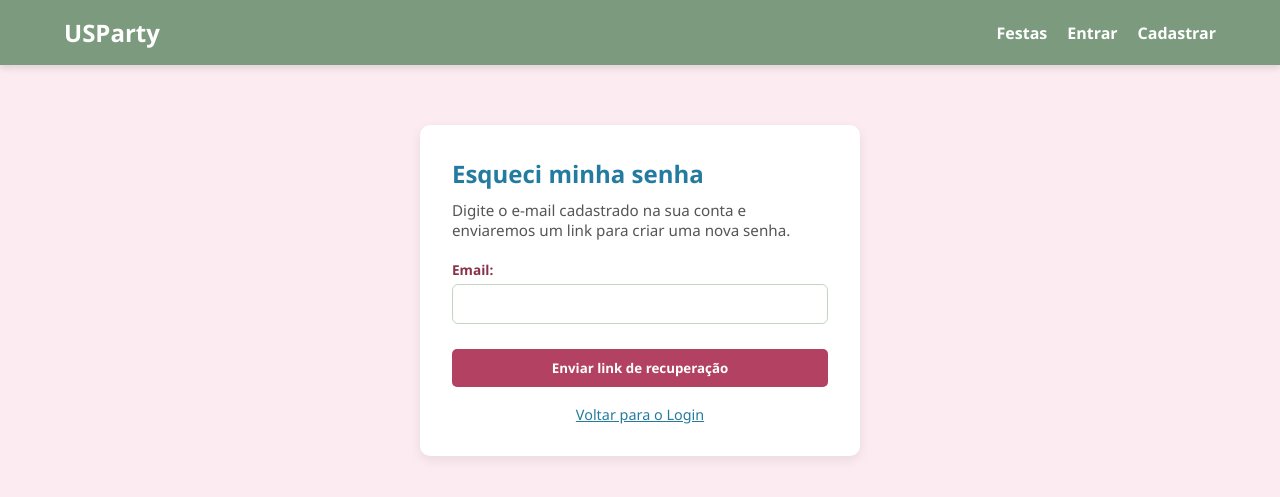
After one commit to annarzcardoso15/USParty, a Django app: page /usuarios/senha/esqueci/ in a window 1280 px wide. The commit adds this page. Shown: the top 497 px of the page. Run offline with Django 5.2, Linux system fonts and the light colour scheme.

Commit message:
Adiciona fluxo de recuperacao de senha na pagina de login

```diff
--- a/usparty/settings.py
+++ b/usparty/settings.py
@@ -131,3 +131,5 @@ MAILERS = {
         'BACKEND': 'django.core.mail.backends.console.EmailBackend',
     },
 }
+
+EMAIL_BACKEND = 'django.core.mail.backends.console.EmailBackend'
--- /dev/null
+++ b/usuarios/templates/usuarios/senha_email.txt
@@ -0,0 +1,6 @@
+Olá! Recebemos um pedido para trocar a senha da sua conta no USParty.
+
+Para criar uma senha nova, acesse o link abaixo:
+{{ protocol }}://{{ domain }}{% url 'password_reset_confirm' uidb64=uid token=token %}
+
+Se não foi você quem solicitou, é só ignorar este e-mail.
--- /dev/null
+++ b/usuarios/templates/usuarios/senha_esqueci.html
@@ -0,0 +1,56 @@
+{% extends 'base.html' %}
+
+{% block content %}
+<style>
+    .auth-card {
+        max-width: 440px;
+        margin: 40px auto;
+        background: white;
+        padding: 32px;
+        border-radius: 10px;
+        box-shadow: 0 4px 12px rgba(0,0,0,0.08);
+    }
+    .auth-card h2 {
+        color: var(--cerulean);
+        margin-top: 0;
+        margin-bottom: 10px;
+    }
+    .auth-card p {
+        color: #555;
+        font-size: 0.95rem;
+        margin-bottom: 20px;
+    }
+    .auth-card form p {
+        margin-bottom: 15px;
+    }
+    .auth-card label {
+        display: block;
+        font-weight: bold;
+        font-size: 0.85rem;
+        color: var(--vintage-berry);
+        margin-bottom: 5px;
+    }
+    .auth-card input[type="email"] {
+        width: 100%;
+        padding: 10px 12px;
+        border: 1px solid var(--ash-grey);
+        border-radius: 6px;
+        box-sizing: border-box;
+    }
+</style>
+
+<div class="auth-card">
+    <h2>Esqueci minha senha</h2>
+    <p>Digite o e-mail cadastrado na sua conta e enviaremos um link para criar uma nova senha.</p>
+
+    <form method="POST">
+        {% csrf_token %}
+        {{ form.as_p }}
+        <button type="submit" class="btn-primary" style="width: 100%; margin-top: 10px;">Enviar link de recuperação</button>
+    </form>
+
+    <div style="margin-top: 18px; text-align: center; font-size: 0.9rem;">
+        <a href="{% url 'login' %}" style="color: var(--cerulean);">Voltar para o Login</a>
+    </div>
+</div>
+{% endblock %}
--- a/usuarios/urls.py
+++ b/usuarios/urls.py
@@ -1,4 +1,5 @@
 from django.urls import path
+from django.contrib.auth import views as auth_views
 from . import views
 
 urlpatterns = [
@@ -6,4 +7,19 @@ urlpatterns = [
     path('login/', views.login_view, name='login'),
     path('logout/', views.logout_view, name='logout'),
     path('perfil/', views.perfil_view, name='perfil'),
+
+    # Recuperação de senha (views prontas do Django)
+    path('senha/esqueci/', auth_views.PasswordResetView.as_view(
+        template_name='usuarios/senha_esqueci.html',
+        email_template_name='usuarios/senha_email.txt',
+    ), name='password_reset'),
+    path('senha/enviado/', auth_views.PasswordResetDoneView.as_view(
+        template_name='usuarios/senha_enviado.html',
+    ), name='password_reset_done'),
+    path('senha/nova/<uidb64>/<token>/', auth_views.PasswordResetConfirmView.as_view(
+        template_name='usuarios/senha_nova.html',
+    ), name='password_reset_confirm'),
+    path('senha/pronto/', auth_views.PasswordResetCompleteView.as_view(
+        template_name='usuarios/senha_pronto.html',
+    ), name='password_reset_complete'),
 ]
```
Also changed, not shown: usuarios/templates/usuarios/login.html (+7 -18 lines), usuarios/templates/usuarios/senha_enviado.html (added, +11 -0 lines), usuarios/templates/usuarios/senha_nova.html (added, +59 -0 lines), usuarios/templates/usuarios/senha_pronto.html (added, +11 -0 lines).
